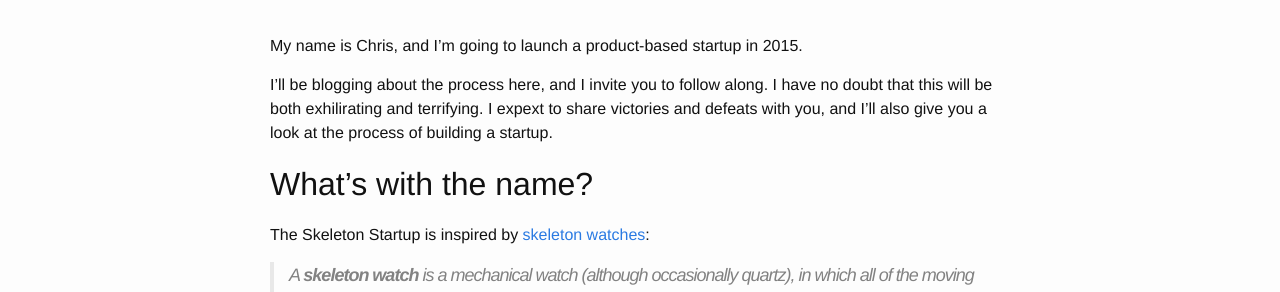
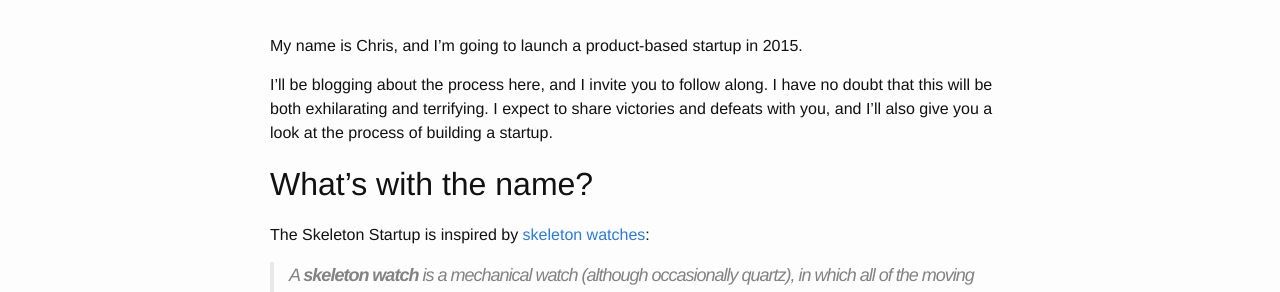
Before and after one commit to ccharles/skeleton-startup, a Jekyll site: the page built from about/index.md, in a window 1280 px wide. Shown: the part 130-422 px from the top of the page. Built offline with Jekyll 4.4.1, drawn with Linux system fonts in a browser that asks for light colours.

Commit message:
Fix a few spelling mistakes on About page

```diff
--- a/about/index.md
+++ b/about/index.md
@@ -6,7 +6,7 @@ title: About
 
 My name is Chris, and I'm going to launch a product-based startup in 2015.
 
-I'll be blogging about the process here, and I invite you to follow along. I have no doubt that this will be both exhilirating and terrifying. I expext to share victories and defeats with you, and I'll also give you a look at the process of building a startup.
+I'll be blogging about the process here, and I invite you to follow along. I have no doubt that this will be both exhilarating and terrifying. I expect to share victories and defeats with you, and I'll also give you a look at the process of building a startup.
 
 ## What's with the name? ##
 
```
